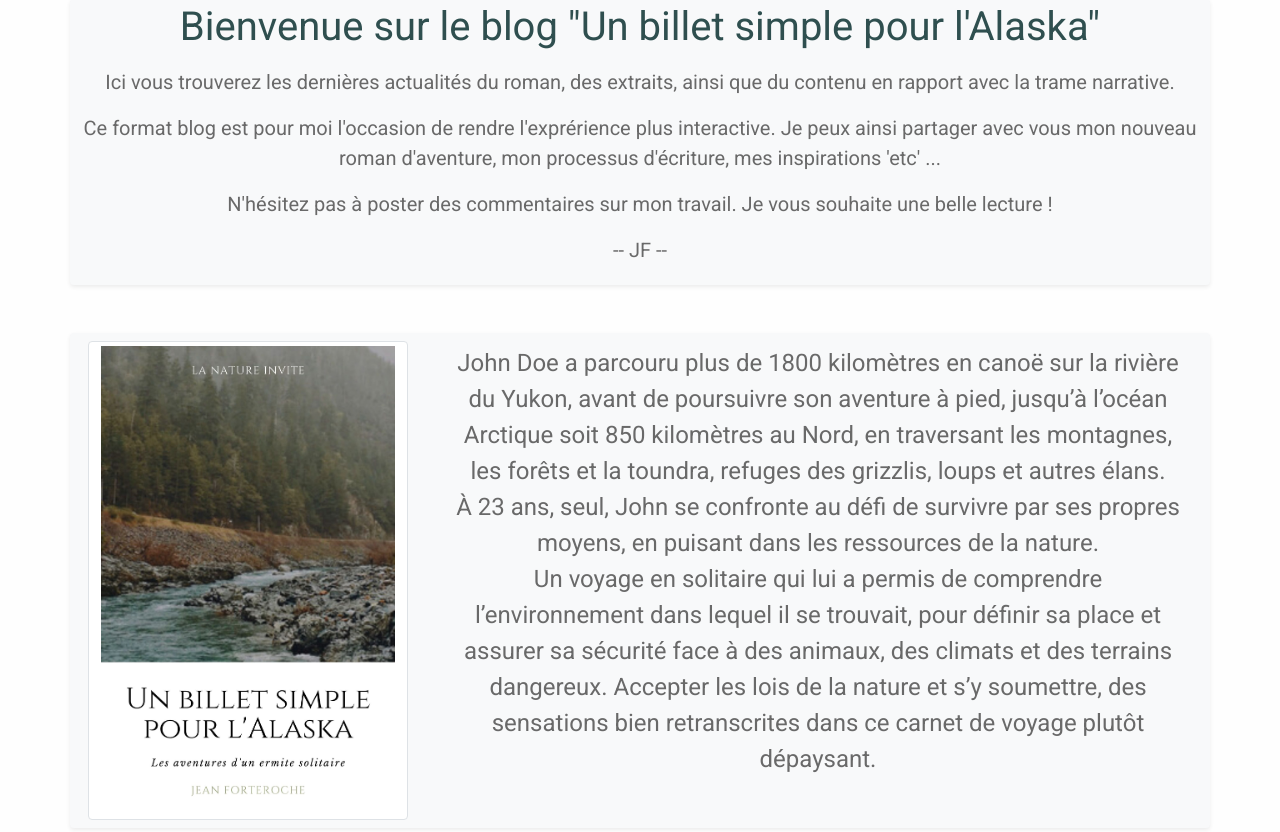
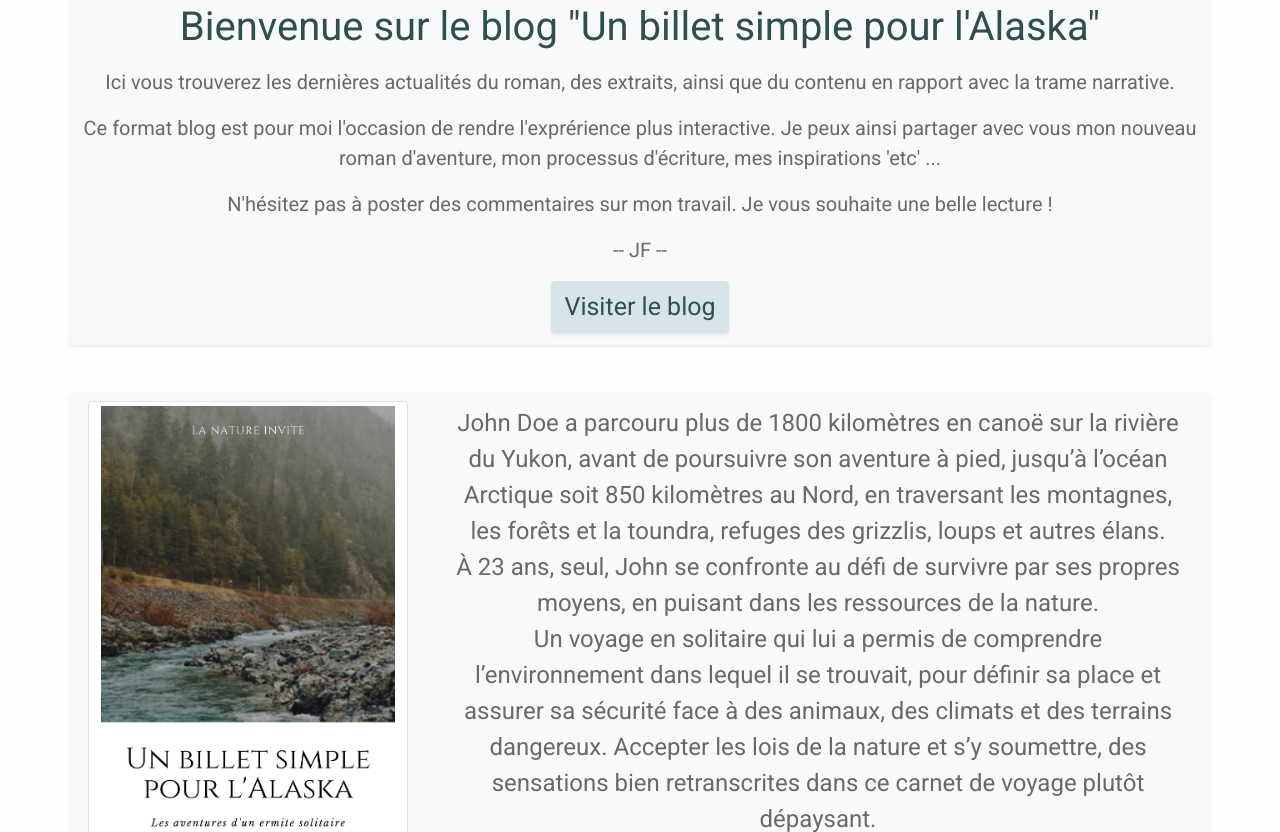
Before and after one commit to Naalot/P4, a PHP site: template templates/home.php in a window 1280 px wide. Shown: the part 573-1405 px from the top of the page. Run offline with PHP 8.4, Linux system fonts and the light colour scheme; the template is opened without the code that fills it: most values are stand-ins (such as "Sample title", 1, 10 or a date in 2020); data that the repository does not hold is empty; some libraries are stand-ins or nearby versions.

Commit message:
Ajout bouton blog sur Accueil

```diff
--- a/public/css/styles.css
+++ b/public/css/styles.css
@@ -38,3 +38,9 @@ h1, header p, h2, h2 a {
     box-shadow: 0 .125rem .25rem rgba(0,0,0,.075);
     margin-bottom: 0.25em;
 }
+
+#blogBtn {
+    color: darkslategray;
+    font-size: 1.25em;
+    background-color: #D7E5EA;
+}
--- a/templates/base.php
+++ b/templates/base.php
@@ -31,7 +31,7 @@
     <!-- Open Graph -->
     <meta property="og:title" content="Billet simple pour l'Alaska - Par Jean Forteroche">
     <meta property="og:type" content="website">
-    <meta property="og:url" content="https://www.p4.lbureau-portfolio.com/">
+    <meta property="og:url" content="https://p4.lbureau-portfolio.com/">
     <meta property="og:image" content="https://p4.lbureau-portfolio.com/img/Un_billet_simple_cover.jpg">
     <meta property="og:description" content="Le blog de Jean Forteroche sur son roman 'Un billet simple pour l'Alaska'">
 
--- a/templates/home.php
+++ b/templates/home.php
@@ -20,6 +20,9 @@
         <p class="center">
             -- JF --
         </p>
+        <div class="container">
+            <a id="blogBtn" class="btn border shadow-sm mb-2" href="index.php?route=blog">Visiter le blog</a>
+        </div>
 
     </div>
 </div>
--- a/templates/profile.php
+++ b/templates/profile.php
@@ -2,8 +2,8 @@
 
 <?= $this->session->show('update_password'); ?>
 <div class="container shadow-sm p-3 mb-5 rounded">
-    <h2><?= $this->session->get('pseudo'); ?></h2>
-    <p><?= $this->session->get('id'); ?></p>
+    <h2>Mon compte : <?= $this->session->get('pseudo'); ?></h2>
+    <p> L'identifiant de mon compte est le : <?= $this->session->get('id'); ?></p>
     <a class="btn btn-secondary" href="/index.php?route=updatePassword">Modifier son mot de passe</a>
     <a class="btn btn-danger" href="/index.php?route=deleteAccount">Supprimer mon compte</a>
 </div>
```
